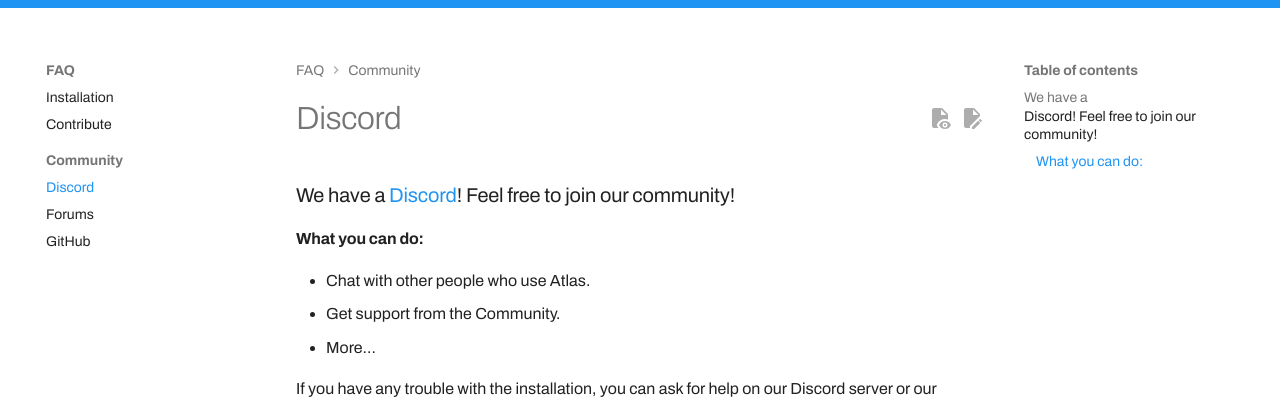
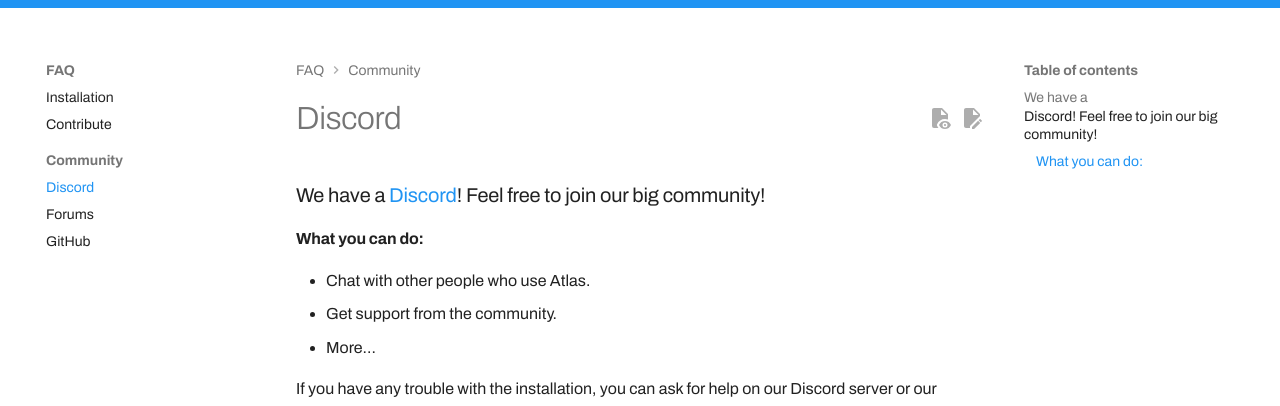
Before and after one commit to Atlas-OS/docs, an MkDocs documentation site: the page built from docs/FAQ/Community/Discord.md, in a window 1280 px wide. Shown: the part 138-544 px from the top of the page. Built offline with MkDocs 1.6.1 and Material for MkDocs 9.7.7, drawn with Linux system fonts in a browser that asks for light colours; some web fonts are replaced; plug-ins that fetch from the network failed and are left out; comment, search, counter and statistics services are not loaded.

Commit message:
Update Discord.md

```diff
--- a/docs/FAQ/Community/Discord.md
+++ b/docs/FAQ/Community/Discord.md
@@ -1,8 +1,8 @@
-### We have a [Discord](https://discord.gg/atlasos)! Feel free to join our community!
+### We have a [Discord](https://discord.gg/atlasos)! Feel free to join our big community!
 
 #### What you can do:
 - Chat with other people who use Atlas.
-- Get support from the Community.
+- Get support from the community.
 - More...
 
 If you have any trouble with the installation, you can ask for help on our Discord server or our forums. We have a big group of people who care and want to help.
```
